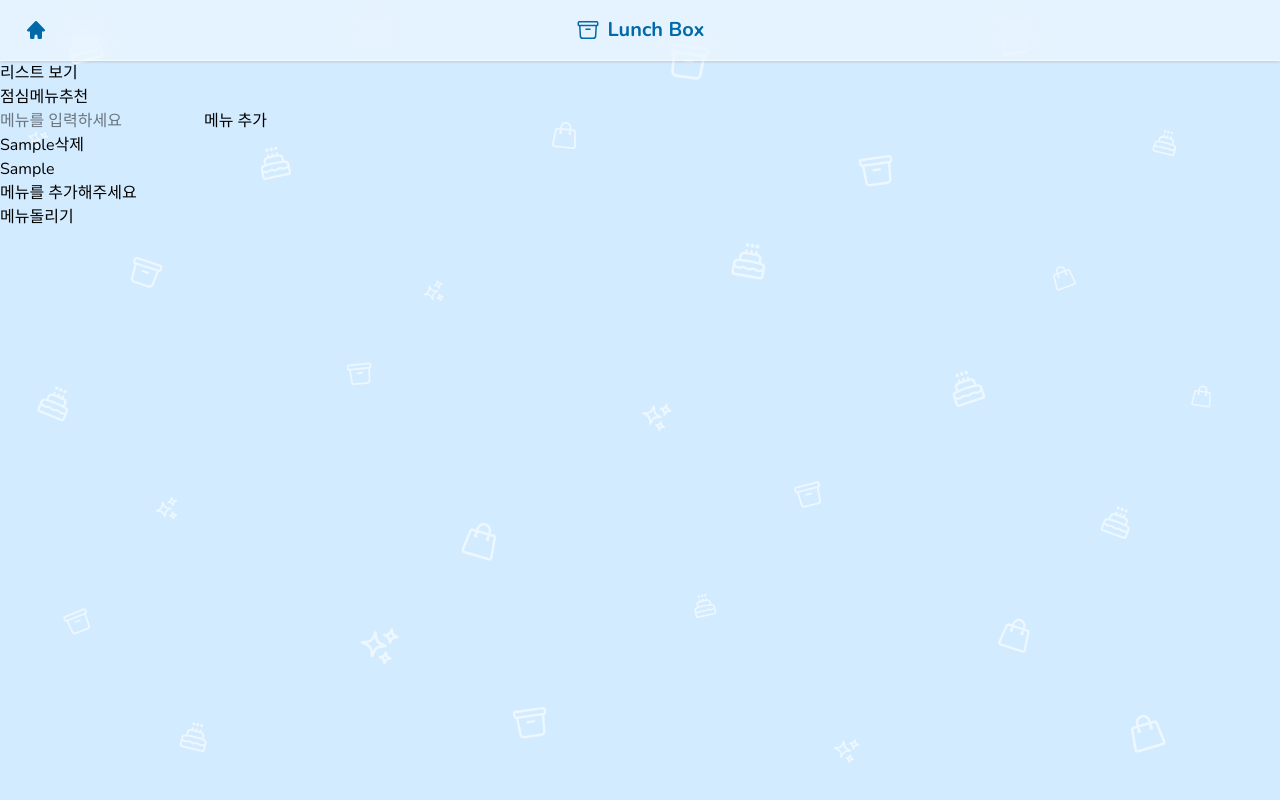
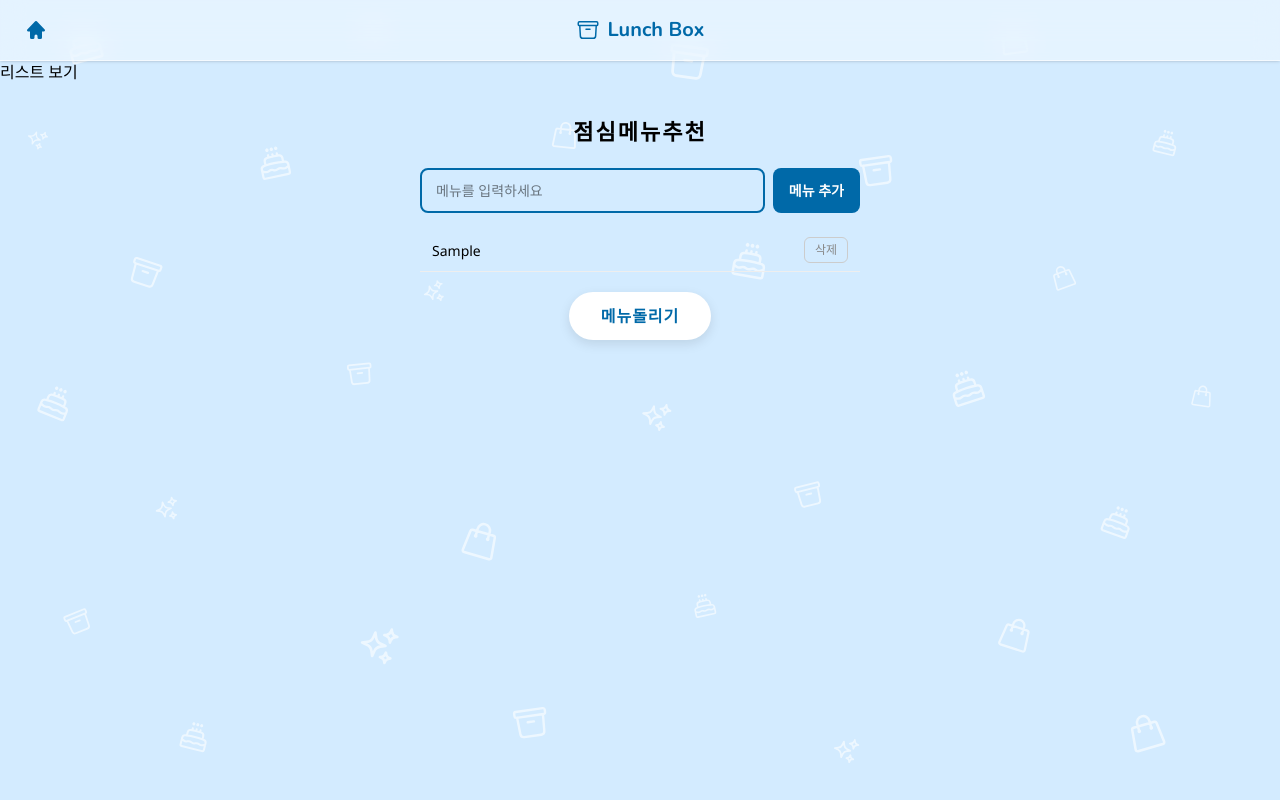
Before and after one commit to yshan8386/lunch-box, a React (Vite) app: page / in a window 1280 px wide. Both pictures are taken after typing "Sample" into the empty fields and a click on the button "메뉴 추가". Built offline with nearby package versions, Linux system fonts and the light colour scheme.

Commit message:
랜덤 메뉴 추천

```diff
--- /dev/null
+++ b/src/Random.css
@@ -0,0 +1,184 @@
+/* ===== 전체 레이아웃 ===== */
+.random-menu {
+  padding: 30px 20px;
+  max-width: 480px;
+  margin: 0 auto;
+  font-family: 'Segoe UI', sans-serif;
+}
+
+.random-menu .title {
+  font-size: 22px;
+  font-weight: bold;
+  padding-bottom: 20px;
+  text-align: center;
+  letter-spacing: 2px;
+}
+
+/* ===== 메뉴 입력 폼 ===== */
+.random-menu form {
+  display: flex;
+  gap: 8px;
+  margin-bottom: 16px;
+}
+
+.random-menu form input {
+  flex: 1;
+  padding: 10px 14px;
+  border: 2px solid #ccc;
+  border-radius: 8px;
+  font-size: 14px;
+  outline: none;
+  transition: border-color 0.2s;
+}
+
+.random-menu form input:focus {
+  border-color: #0069a8;
+}
+
+.random-menu form button {
+  padding: 10px 16px;
+  background-color: #0069a8;
+  color: white;
+  border: none;
+  border-radius: 8px;
+  cursor: pointer;
+  font-size: 14px;
+  font-weight: bold;
+  transition: background 0.2s;
+}
+
+.random-menu form button:hover {
+  background-color: #0069a8;
+}
+
+/* ===== 메뉴 리스트 ===== */
+.menu-list {
+  list-style: none;
+  padding: 0;
+  margin: 0 0 20px 0;
+  max-height: 200px;
+  overflow-y: auto;
+}
+
+.menu-list-item {
+  display: flex;
+  justify-content: space-between;
+  align-items: center;
+  padding: 8px 12px;
+  border-bottom: 1px solid #eee;
+  font-size: 14px;
+}
+
+.menu-list-item button {
+  background: none;
+  border: 1px solid #ccc;
+  border-radius: 6px;
+  padding: 3px 10px;
+  font-size: 12px;
+  cursor: pointer;
+  color: #888;
+  transition: all 0.2s;
+}
+
+.menu-list-item button:hover {
+  background-color: #0069a8;
+  color: white;
+  border-color: #0069a8;
+}
+
+/* ===== 슬롯머신 영역 ===== */
+.rotation-container {
+  display: flex;
+  flex-direction: column;
+  align-items: center;
+  gap: 16px;
+}
+
+@keyframes slot-spin {
+  0%   { transform: translateY(0);    opacity: 1; }
+  40%  { transform: translateY(-30px); opacity: 0; }
+  41%  { transform: translateY(30px);  opacity: 0; }
+  80%  { transform: translateY(0);    opacity: 1; }
+  100% { transform: translateY(0);    opacity: 1; }
+}
+
+/* 메뉴돌리기 버튼 */
+.rotation-container > button {
+  padding: 12px 32px;
+  background: #fff;
+  color: #0069a8;
+  border: none;
+  border-radius: 30px;
+  font-size: 16px;
+  font-weight: bold;
+  cursor: pointer;
+  letter-spacing: 1px;
+  box-shadow: 0 4px 12px rgba(0, 0, 0, 0.1);
+  transition: all 0.2s;
+}
+
+.rotation-container > button:disabled {
+  opacity: 0.5;
+  cursor: not-allowed;
+  transform: none;
+}
+
+/* ===== 결과 팝업 ===== */
+.popup {
+  width:100%;
+  display: flex;
+  flex-direction: column;
+  align-items: center;
+  gap: 10px;
+  padding: 24px 32px;
+  background: #fff;
+  border: 2px solid #0069a8;
+  border-radius: 16px;
+  box-shadow: 0 4px 20px rgba(0, 105, 168, 0.3);
+  animation: popup-in 0.3s ease;
+}
+
+@keyframes popup-in {
+  from { transform: scale(0.8); opacity: 0; }
+  to   { transform: scale(1);   opacity: 1; }
+}
+
+.popup h2 {
+  margin: 0;
+  font-size: 16px;
+  color: #888;
+  font-weight: normal;
+  letter-spacing: 1px;
+}
+
+.popup > p {
+  margin: 0;
+  font-size: 28px;
+  font-weight: bold;
+  color: #0069a8;
+  letter-spacing: 2px;
+  overflow: hidden;
+}
+
+/* 회전 중일 때 popup p 슬롯머신 애니메이션 */
+.rotation-container:has(button:disabled) .popup > p {
+  animation: slot-spin 0.3s infinite linear;
+}
+
+.popup button {
+  margin-top: 8px;
+  padding: 8px 24px;
+  background: none;
+  border: 2px solid #0069a8;
+  border-radius: 20px;
+  color: #0069a8;
+  font-size: 14px;
+  font-weight: bold;
+  cursor: pointer;
+  transition: all 0.2s;
+}
+
+.popup button:hover {
+  background: #0069a8;
+  color: white;
+}
--- a/src/pages/Home.tsx
+++ b/src/pages/Home.tsx
@@ -1,5 +1,56 @@
 import {Link} from 'react-router-dom';
-import {useState, useEffect} from 'react';
+import React, {useState, useEffect, useRef} from 'react';
+import '../Random.css';
+
+// 메뉴 입력 컴포넌트
+const MenuForm = ({onAddMenu} : {onAddMenu : (menu: string) => void}) => {
+  const [menu, setMenu] = useState(''); //사용자가 입력한 메뉴를 담는 상태변수
+  const inputRef = useRef<HTMLInputElement>(null);
+
+  // 입력했을때 실행되는 이벤트 함수
+  const handleSubmit = (e: React.FormEvent) => {
+    e.preventDefault(); //페이지 새로고침 방지
+    if (menu.trim() === '') {  //사용자가 입력한 메뉴가 빈 문자열이면 알럿창으로 띄우고 다시 리턴
+        alert('텍스트를 입력해주세요.')
+        return
+    };
+    // 사용자가 입력한 메뉴가 있다면 onAddMenu함수를 호출해 입력한 메뉴 추가
+    onAddMenu(menu);
+    setMenu(''); // 입력후 menu상태 초기화하여 입력창을 비움
+    inputRef.current?.focus();
+  };
+
+  return (
+    // 메뉴를 입력하는 폼 생성
+    <form onSubmit={handleSubmit}>
+
+        {/* 사용자가 메뉴입력할수 있는 입력창 */}
+      <input
+        type="text"
+        value={menu}
+        onChange={(e) => setMenu(e.target.value)}
+        placeholder="메뉴를 입력하세요"
+        ref={inputRef}
+      />
+
+      <button type="submit">메뉴 추가</button>
+    </form>
+  );
+}
+
+// 입력된 메뉴 리스트 컴포넌트
+const MenuList = ({menus, onDeleteMenu}: {menus: string[], onDeleteMenu: (index: number) => void}) => {
+  return(
+    <ul className='menu-list'>
+      {menus.map((menu: string, index: number) => (
+        <li key={index} className='menu-list-item'>
+          {menu}
+          <button onClick={() => onDeleteMenu(index)}>삭제</button>
+        </li>
+      ))}
+    </ul>
+  )
+}
 
 function Home(){
   const [menus, setMenus] = useState<string[]>([]); //입력된 메뉴 리스트 담는 배열
@@ -8,17 +59,16 @@ function Home(){
 
   //useEffect 훅을 사용 메뉴 리스트가 돌아가는 동작 구현
   useEffect(() => {
-    if(isRotating) {
+    if (isRotating) {
+      let index = 0;
       const timer = setInterval(() => {
-        const randomIndex = Math.floor(Math.random() * setMenus.length);
-        setRandomMenu(menus[randomIndex]);
-      }, 500)
+        setRandomMenu(menus[index % menus.length]);
+        index++;
+      }, 150);
 
-      return () => {
-        clearInterval(timer);
-      }
+      return () => clearInterval(timer);
     }
-  }, [isRotating, menus, 500]);
+  }, [isRotating, menus]);
 
   // 입력한 메뉴를 배열에 추가
   //handleAddMenu 함수는 매개변수 menu를 받아와서 menus 배열에 새로운 메뉴를 추가
@@ -38,11 +88,12 @@ function Home(){
     if (menus.length > 0) {
       setIsRotating(true);
 
+      const duration = Math.max(1000, menus.length * 300);
       setTimeout(() => {
         setIsRotating(false);
         const randomIndex = Math.floor(Math.random() * menus.length);
         setRandomMenu(menus[randomIndex]);
-      }, 3000);
+      }, duration);
     }
   };
 
@@ -51,76 +102,24 @@ function Home(){
     setRandomMenu(null);
   };
 
-  const MenuList = ({menus, onDeleteMenu}: {menus: string[], onDeleteMenu: (index: number) => void}) => {
-    return(
-      <ul>
-        {menus.map((menu: string, index: number) => {
-          return <li key={index}>
-            {menu}
-            <button onClick={() => onDeleteMenu(index)}>삭제</button>
-          </li>
-        })}
-      </ul>
-    )
-  }
-
-  const MenuForm = ({onAddMenu} : {onAddMenu : (menu: string) => void}) => {
-    const [menu, setMenu] = useState(''); //사용자가 입력한 메뉴를 담는 상태변수
-
-  // 입력했을때 실행되는 이벤트 함수
-  const handleSubmit = (e) => {
-    e.preventDefault(); //페이지 새로고침 방지
-    if (menu.trim() === '') {  //사용자가 입력한 메뉴가 빈 문자열이면 알럿창으로 띄우고 다시 리턴
-        alert('메뉴 추가부탁드립니다')
-        return
-    };
-    // 사용자가 입력한 메뉴가 있다면 onAddMenu함수를 호출해 입력한 메뉴 추가
-    onAddMenu(menu);
-    setMenu(''); // 입력후 meun상태 초기화하여 입력창을 비움
-  };
-
-  return (
-    // 메뉴를 입력하는 폼 생성
-    <form onSubmit={handleSubmit}>
-
-        {/* 사용자가 메뉴입력할수 있는 입력창 */}
-      <input
-        type="text"
-        value={menu}
-        onChange={(e) => setMenu(e.target.value)}
-        placeholder="메뉴를 입력하세요"
-      />
-
-      <button type="submit">메뉴 추가</button>
-    </form>
-  );
-  }
-
   return(
     <>
     <Link to='/list'>리스트 보기</Link>
-    <div>
-      <h3>점심메뉴추천</h3>
+    <div className='random-menu'>
+      <h3 className='title'>점심메뉴추천</h3>
       <MenuForm onAddMenu={handleAddMenu}/>
       <MenuList menus={menus} onDeleteMenu={handleDeleteMenu} />
-    <div className="rotation-container">
-        <div className={`menu-container ${isRotating ? 'rotating' : ''}`}>
-          {menus.map((menu, index) => (
-            <div key={index} className={`menu-item ${randomMenu === menu ? 'selected' : ''}`}>
-              {menu}
-            </div>
-          ))}
-        </div>
-        <p>메뉴를 추가해주세요</p>
+      <div className="rotation-container">
         <button onClick={handleRotate} disabled={isRotating || menus.length === 0}>
           메뉴돌리기
         </button>
-        {randomMenu && (
-          <div className="popup">
-            <h2>오늘의 선택</h2>
-            <p>{randomMenu}</p>
+        {(isRotating || randomMenu) && (
+          <>
+            <div className="popup">
+              <p>{randomMenu ?? '...'}</p>
+            </div>
             <button onClick={handleRestart}>다시돌리기</button>
-          </div>
+          </>
         )}
       </div>
     </div>
```
